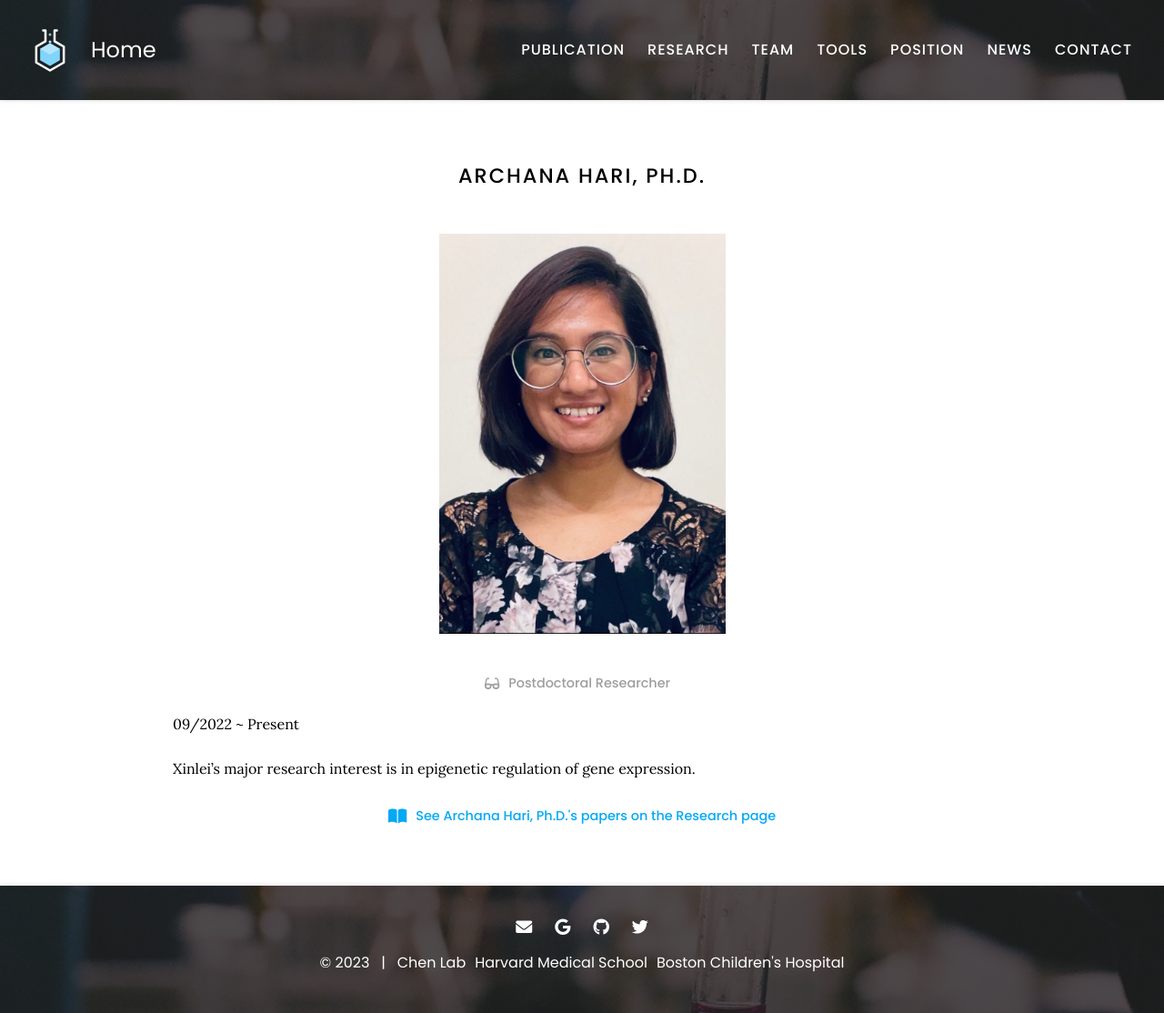
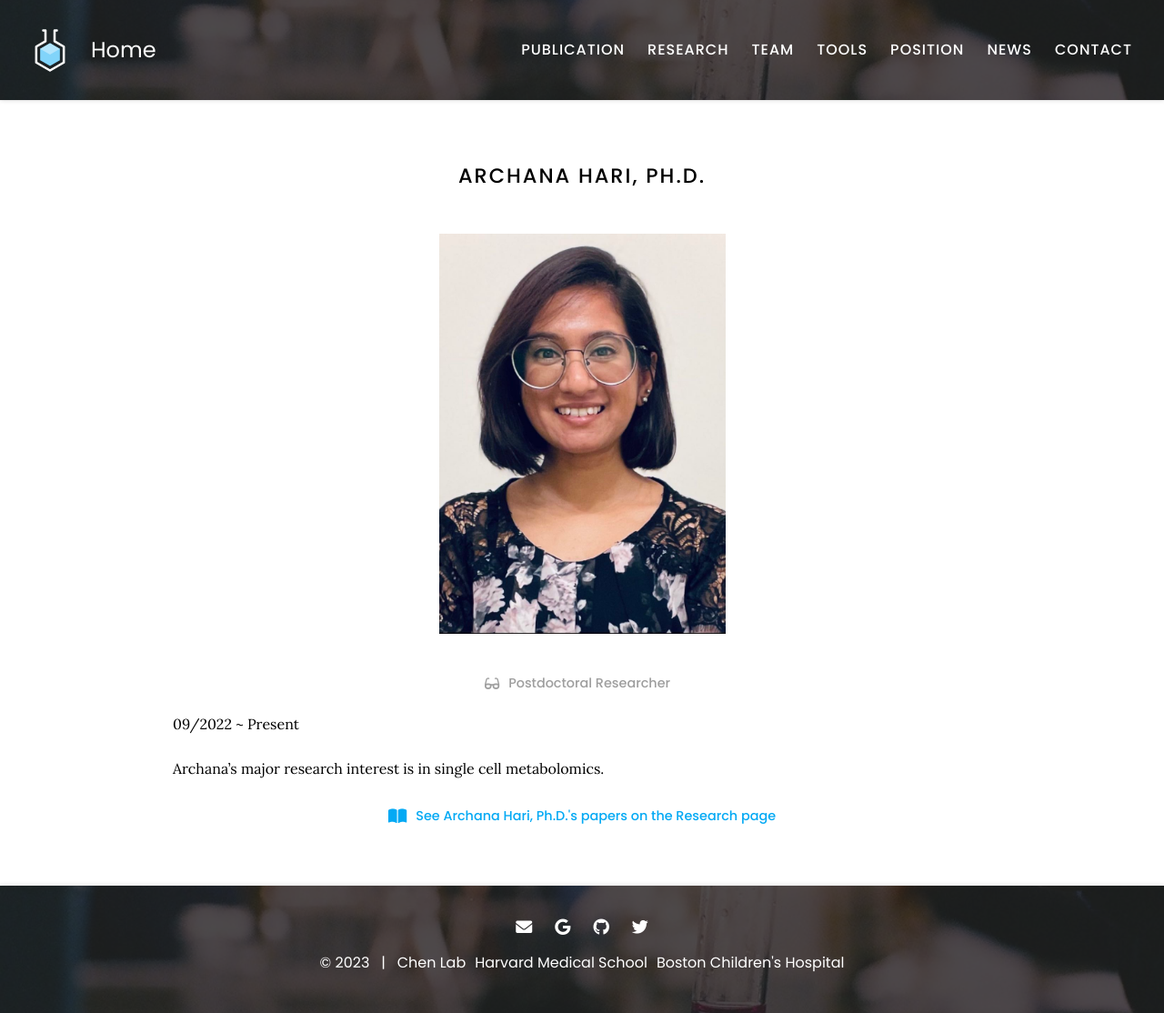
Before and after one commit to kaifuchenlab/kaifuchenlab.github.io, a Jekyll site: the page built from _members/Archana-Hari.md, in a window 1280 px wide. Shown: the whole page at 91% size. Built offline with Jekyll 4.4.1, drawn with Linux system fonts in a browser that asks for light colours.

Commit message:
Update Archana-Hari.md

```diff
--- a/_members/Archana-Hari.md
+++ b/_members/Archana-Hari.md
@@ -8,4 +8,4 @@ role: postdoc
 
 09/2022 ~ Present
 
-Xinlei's major research interest is in epigenetic regulation of gene expression.
+Archana's major research interest is in single cell metabolomics.
```
